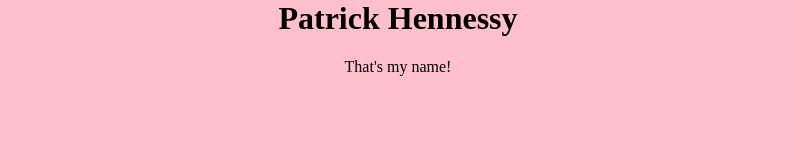
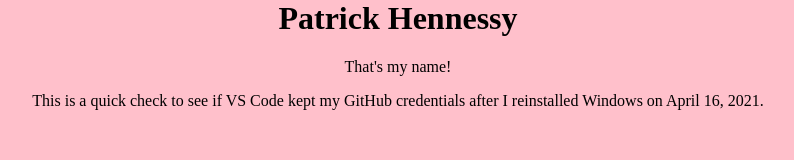
Before and after one commit to patrickhennessy-dal/demo-page, a plain HTML site: page index.html in a window 1280 px wide. Shown: the whole page, without its empty margins (242-1036 px from the left). Drawn offline with Linux system fonts and the light colour scheme.

Commit message:
github credential check 20210416

```diff
--- a/index.html
+++ b/index.html
@@ -10,5 +10,6 @@
     <h1>Patrick Hennessy</h1>
     <a href="contact.html"></a>
     <p>That's my name!</p>
+    <p>This is a quick check to see if VS Code kept my GitHub credentials after I reinstalled Windows on April 16, 2021.</p>
 </body>
 </html>
```
